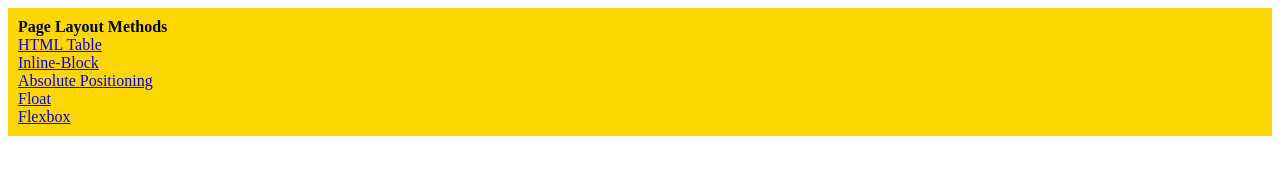
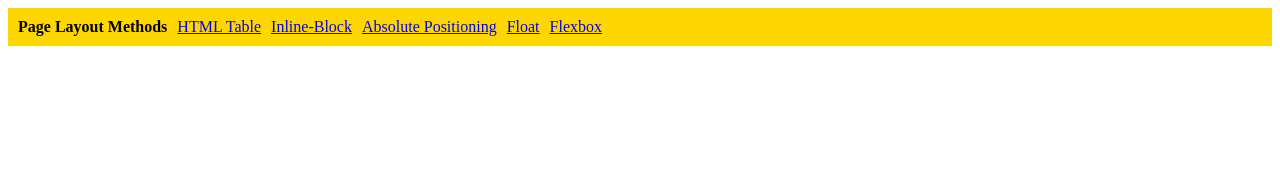
Before and after one commit to ngotruong764/Web-Development-Bootcamp, a plain HTML site: page CSS/9.0 Display Flex/index.html in a window 1280 px wide. Drawn offline with Linux system fonts and the light colour scheme.

Commit message:
update display flex

```diff
--- a/CSS/9.0 Display Flex/index.html
+++ b/CSS/9.0 Display Flex/index.html
@@ -14,11 +14,13 @@
 
     li {
       list-style: none;
+      margin-left: 10px;
     }
 
     .container {
       padding: 10px;
       background-color: gold;
+      display: flex;
     }
 
   </style>
```
